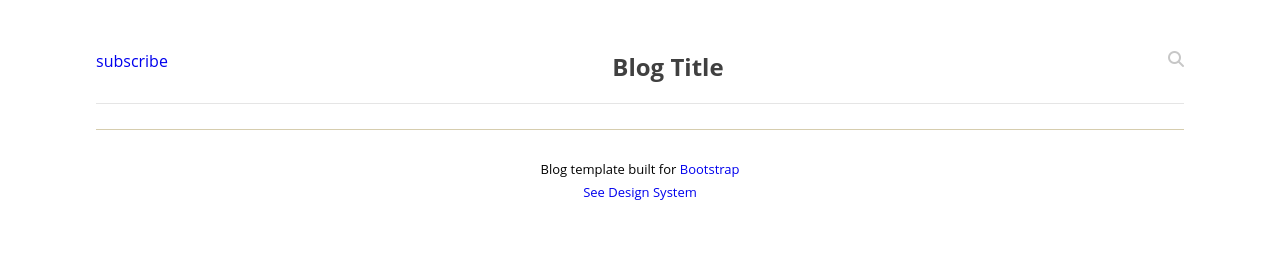
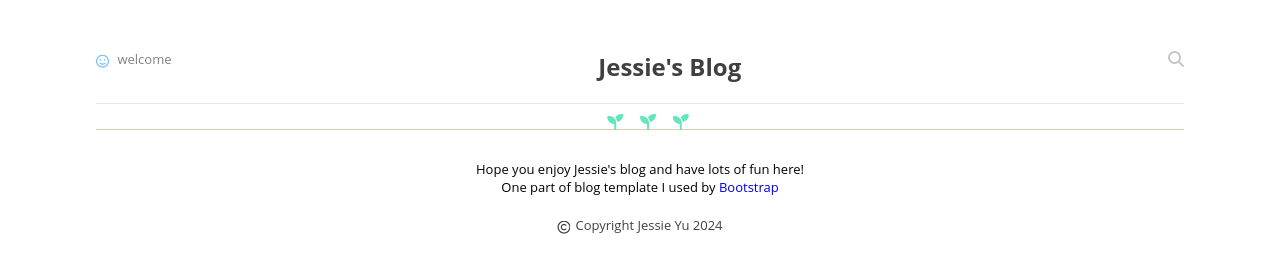
Before and after one commit to jyu7771992/BlogSystem, a plain HTML site: page post.html in a window 1280 px wide. Drawn offline with nearby package versions, Linux system fonts and the light colour scheme.

Commit message:
make header and footer in same style in post.html page

```diff
--- a/post.html
+++ b/post.html
@@ -19,18 +19,34 @@
   </head>
   <!-- global title -->
   <header class="header-title">
-    <a href="/">subscribe</a>
-    <h1 class="page-title">Blog Title</h1>
-    <div>
+    <a href="/" class="subscribe"
+      ><i class="fa-regular fa-face-smile" style="color: #74c0fc"></i>
+      <p class="greeting">welcome</p></a
+    >
+    <h1 class="page-title">Jessie's Blog</h1>
+    <div class="search">
       <i class="fa-solid fa-magnifying-glass" style="color: #c7c7c7"></i>
     </div>
   </header>
   <body></body>
+  <!-- footer -->
   <footer>
-    <p>
-      Blog template built for
-      <span><a href="https://getbootstrap.com/">Bootstrap</a></span>
+    <i class="fa-solid fa-seedling" style="color: #63E6BE;"></i>
+    <i class="fa-solid fa-seedling" style="color: #63E6BE;"></i>
+    <i class="fa-solid fa-seedling" style="color: #63E6BE;"></i>
+    <p class="text-secondary">
+      Hope you enjoy Jessie's blog and have lots of fun here! </br>One part of blog
+      template I used by
+      <span
+        ><a class="link-opacity-100" href="https://getbootstrap.com/"
+          >Bootstrap</a
+        ></span
+      >
     </p>
-    <p><a href="http://">See Design System</a></p>
+    <p class="footer-detail">
+      <a class="text link-opacity-100" href="http://"
+        ><i class="fa-regular fa-copyright"></i><span>Copyright Jessie Yu 2024</span></a
+      >
+    </p>
   </footer>
 </html>
```
